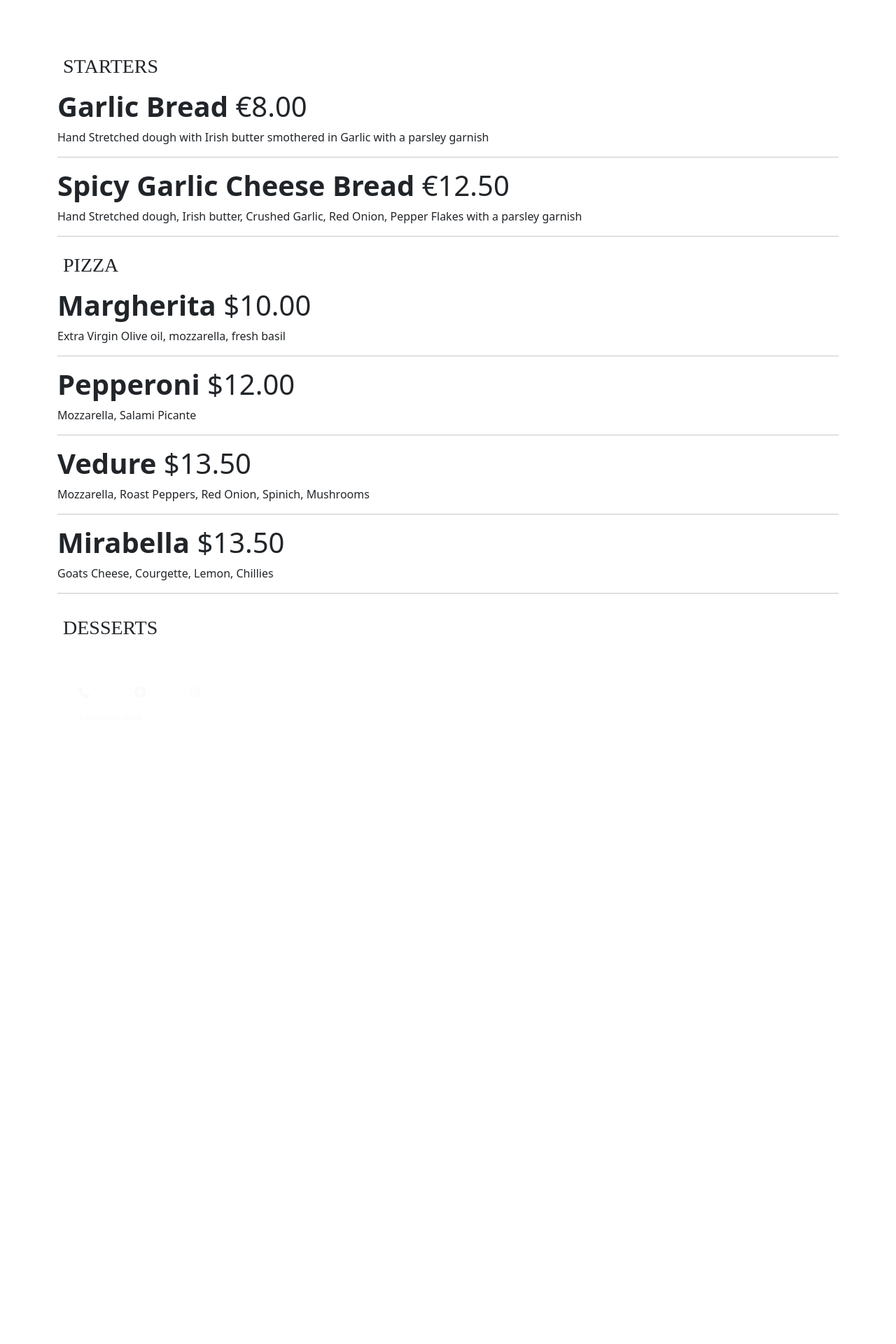
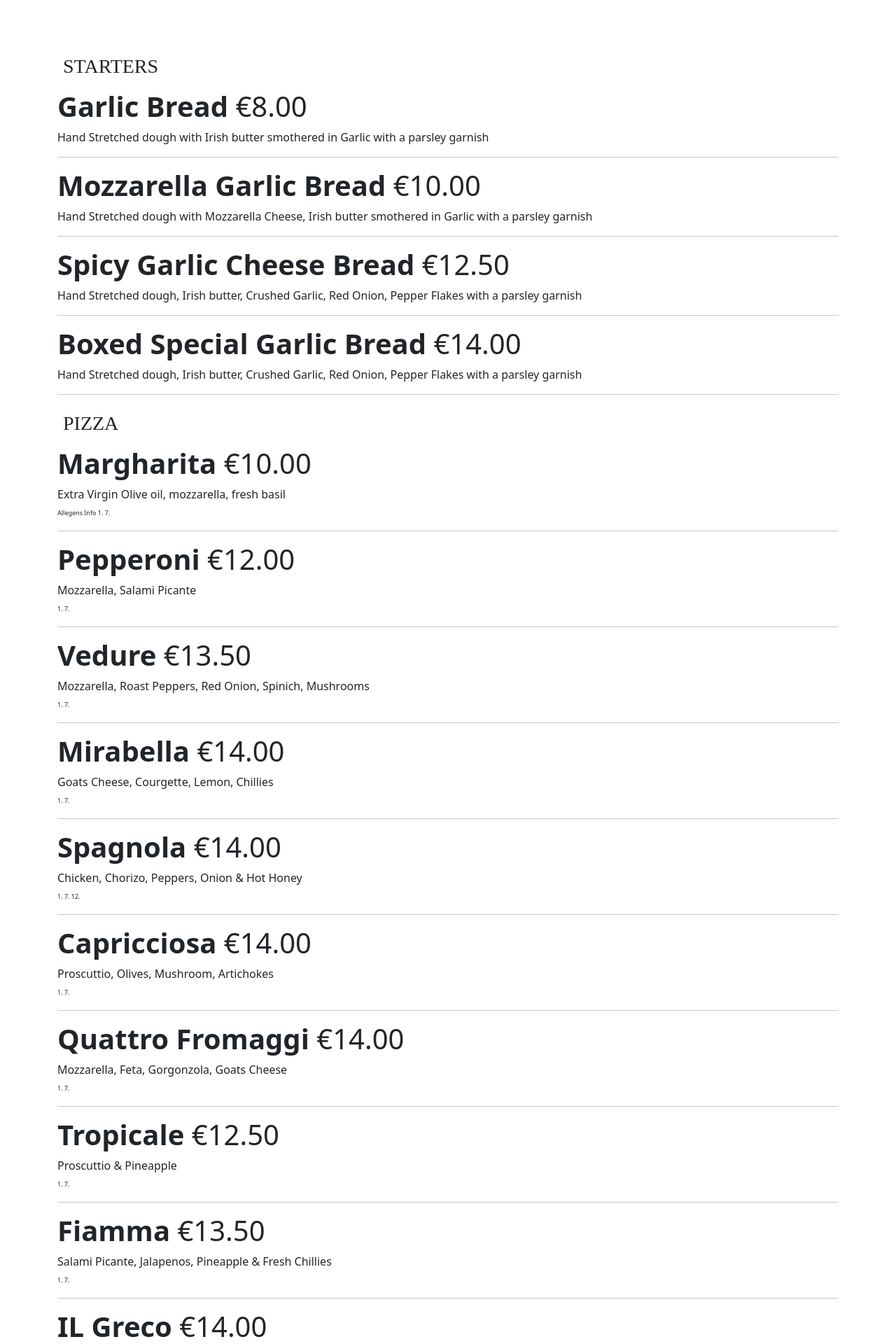
Before and after one commit to Gordon-Meade/boxedpizza, a Django app: page /menu/menu/ in a window 1280 px wide. Shown: the part 1207-3127 px from the top of the page at 70% size. Before the commit the page ends 2113 px from the top, so only its background shows below. Run offline with Django 3.2, Linux system fonts and the light colour scheme; some libraries are stand-ins or nearby versions.

Commit message:
Update Menus to Current Spec

```diff
--- a/menu/templates/menu/menu.html
+++ b/menu/templates/menu/menu.html
@@ -43,7 +43,13 @@
                 <h1><b>Garlic Bread</b> <span class="w3-right w3-tag w3-dark-grey w3-round">€8.00</span></h1>
                 <p class="w3-text-grey">Hand Stretched dough with Irish butter smothered in Garlic with a parsley garnish</p>
                 <hr>
+                <h1><b>Mozzarella Garlic Bread</b> <span class="w3-right w3-tag w3-dark-grey w3-round">€10.00</span></h1>
+                <p class="w3-text-grey">Hand Stretched dough with Mozzarella Cheese, Irish butter smothered in Garlic with a parsley garnish</p>
+                <hr>
                 <h1><b>Spicy Garlic Cheese Bread</b> <span class="w3-right w3-tag w3-dark-grey w3-round">€12.50</span></h1>
+                <p class="w3-text-grey">Hand Stretched dough, Irish butter, Crushed Garlic, Red Onion, Pepper Flakes with a parsley garnish</p>
+                <hr>
+                <h1><b>Boxed Special Garlic Bread</b> <span class="w3-right w3-tag w3-dark-grey w3-round">€14.00</span></h1>
                 <p class="w3-text-grey">Hand Stretched dough, Irish butter, Crushed Garlic, Red Onion, Pepper Flakes with a parsley garnish</p>
                 <hr>
             </div>
@@ -52,18 +58,50 @@
             <div id="pizza" class="menu-section">
                 <h3 class="text-dark bg-white p-2">PIZZA</h3>
                 <!-- Pizza menu content goes here -->
-                <h1><b>Margherita</b> <span class="w3-right w3-tag w3-dark-grey w3-round">$10.00</span></h1>
-                <p class="w3-text-grey">Extra Virgin Olive oil, mozzarella, fresh basil</p>
+                <h1><b>Margharita </b> <span class="w3-right w3-tag w3-dark-grey w3-round">€10.00</span></h1>
+                <p class="w3-text-grey">Extra Virgin Olive oil, mozzarella, fresh basil <br><span style="font-size: xx-small;">Allegens Info 1. 7.</span></p>
                 <hr>
-                <h1><b>Pepperoni</b> <span class="w3-right w3-tag w3-dark-grey w3-round">$12.00</span></h1>
-                <p class="w3-text-grey">Mozzarella, Salami Picante</p>
+                <h1><b>Pepperoni </b> <span class="w3-right w3-tag w3-dark-grey w3-round">€12.00</span></h1>
+                <p class="w3-text-grey">Mozzarella, Salami Picante <br><span style="font-size: xx-small;">1. 7.</span></p>
                 <hr>
-                <h1><b>Vedure</b> <span class="w3-right w3-tag w3-dark-grey w3-round">$13.50</span></h1>
-                <p class="w3-text-grey">Mozzarella, Roast Peppers, Red Onion, Spinich, Mushrooms</p>
+                <h1><b>Vedure</b> <span class="w3-right w3-tag w3-dark-grey w3-round">€13.50</span></h1>
+                <p class="w3-text-grey">Mozzarella, Roast Peppers, Red Onion, Spinich, Mushrooms<br> <span style="font-size: xx-small;">1. 7.</span></p>
                 <hr>
-                <h1><b>Mirabella</b> <span class="w3-right w3-tag w3-dark-grey w3-round">$13.50</span></h1>
-                <p class="w3-text-grey">Goats Cheese, Courgette, Lemon, Chillies</p>
+                <h1><b>Mirabella</b> <span class="w3-right w3-tag w3-dark-grey w3-round">€14.00</span></h1>
+                <p class="w3-text-grey">Goats Cheese, Courgette, Lemon, Chillies <br><span style="font-size: xx-small;">1. 7.</span></p>
                 <hr>
+                <h1><b>Spagnola</b> <span class="w3-right w3-tag w3-dark-grey w3-round">€14.00</span></h1>
+                <p class="w3-text-grey">Chicken, Chorizo, Peppers, Onion & Hot Honey <br><span style="font-size: xx-small;">1. 7. 12.</span></p>
+                <hr>
+                <h1><b>Capricciosa</b> <span class="w3-right w3-tag w3-dark-grey w3-round">€14.00</span></h1>
+                <p class="w3-text-grey">Proscuttio, Olives, Mushroom, Artichokes <br><span style="font-size: xx-small;">1. 7.</span></p>
+                <hr>
+                <h1><b>Quattro Fromaggi</b> <span class="w3-right w3-tag w3-dark-grey w3-round">€14.00</span></h1>
+                <p class="w3-text-grey">Mozzarella, Feta, Gorgonzola, Goats Cheese <br><span style="font-size: xx-small;">1. 7.</span></p>
+                <hr>
+                <h1><b>Tropicale</b> <span class="w3-right w3-tag w3-dark-grey w3-round">€12.50</span></h1>
+                <p class="w3-text-grey">Proscuttio & Pineapple <br><span style="font-size: xx-small;">1. 7.</span></p>
+                <hr>
+                <h1><b>Fiamma</b> <span class="w3-right w3-tag w3-dark-grey w3-round">€13.50</span></h1>
+                <p class="w3-text-grey">Salami Picante, Jalapenos, Pineapple & Fresh Chillies <br><span style="font-size: xx-small;">1. 7.</span></p>
+                <hr>
+                <h1><b>IL Greco</b> <span class="w3-right w3-tag w3-dark-grey w3-round">€14.00</span></h1>
+                <p class="w3-text-grey">Spinich, Feta, Olives & Carmelised Onions <br><span style="font-size: xx-small;">1. 7. 12.</span></p>
+                <hr>
+                <h1><b>Fernanda</b> <span class="w3-right w3-tag w3-dark-grey w3-round">€14.00</span></h1>
+                <p class="w3-text-grey">Nduja & Gorgonzola <br><span style="font-size: xx-small;">1. 7.</span></p>
+                <hr>
+                <h1><b>Diablo</b> <span class="w3-right w3-tag w3-dark-grey w3-round">€13.50</span></h1>
+                <p class="w3-text-grey">Ventricina, Onion, Jalopenos & Chillies <br><span style="font-size: xx-small;">1. 7.</span></p>
+                <hr>
+                <h1><b>IL Rebelle</b> <span class="w3-right w3-tag w3-dark-grey w3-round">€14.00</span></h1>
+                <p class="w3-text-grey">Black Pudding, Bacon, Caramelised Onions & Parsley <br><span style="font-size: xx-small;">1. 3. 4. 6. 7. 9. 10. 11</span></p>
+                <hr>
+                <h1><b>Tuscan</b> <span class="w3-right w3-tag w3-dark-grey w3-round">€14.00</span></h1>
+                <p class="w3-text-grey">Spinach, Chicken, Pesto & Cherry Tomatoes <br><span style="font-size: xx-small;">1. 7. 8.</span></p>
+                <hr>
+
+
             </div>
 
 
@@ -72,6 +110,18 @@
                 <!-- Pasta menu content goes here -->
             </div>
 
+            <div id="drinks" class="menu-section mt-4">
+                <h3 class="text-dark bg-white p-2">DRINKS</h3>
+                <h1><b>Coke/Coke Zero</b> <span class="w3-right w3-tag w3-dark-grey w3-round">€2.50</span></h1>
+                <hr>
+                <h1><b>San Pelligrino Soft Drinks</b> <span class="w3-right w3-tag w3-dark-grey w3-round">€2.50</span></h1>
+                <hr>
+                <h1><b>San Pelligrino Sparkling</b> <span class="w3-right w3-tag w3-dark-grey w3-round">€2.80</span></h1>
+                <hr>
+                <h1><b>Pana Still Water</b> <span class="w3-right w3-tag w3-dark-grey w3-round">€2.20</span></h1>
+                <hr>
+            </div>
+
         </div>
     </div>
 </div>
--- a/templates/base.html
+++ b/templates/base.html
@@ -101,7 +101,7 @@
               </li>
             </ul>
             <span class="navbar-text">
-              <a href="https://www.google.com/maps/place/51.88037580972905, -9.584751402732254" target="_blank"><i class="fa-solid fa-location-dot"></i></a>
+              <a href="https://www.google.com/maps/place/51.88037580972905, -9.584751402732254" target="_blank"><i class="fa-solid fa-location-dot"></i>Location</a>
 
             </span>
           </div>
```
